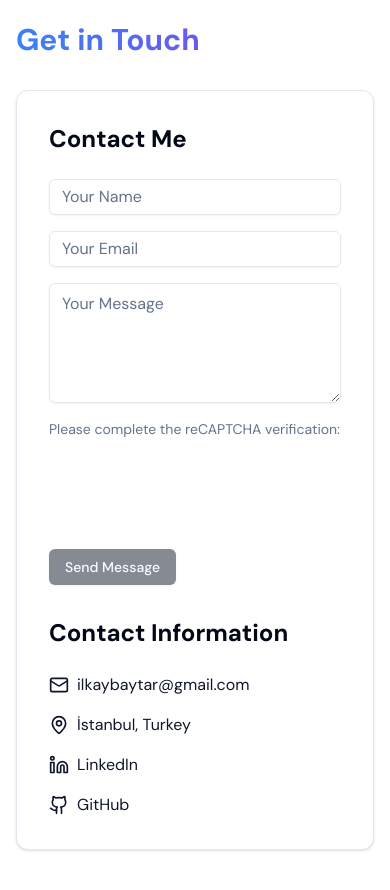
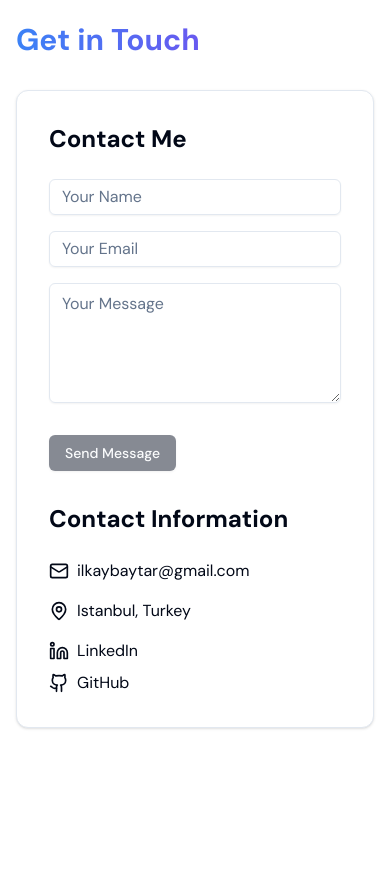
Before and after one commit to ibaytar/ilkayxyz, a Next.js app: page / in a window 390 px wide. Shown: the part 4600-5490 px from the top of the page. After the commit the page ends 5376 px from the top, so only its background shows below. Built offline with nearby package versions, Linux system fonts and the light colour scheme; no server answers.

Commit message:
final fix for the emailjs

```diff
--- a/app/layout.tsx
+++ b/app/layout.tsx
@@ -1,21 +1,20 @@
-import type React from "react"
-import "@/styles/globals.css"
-import { DM_Sans } from "next/font/google"
-import { ThemeProvider } from "@/components/theme-provider"
-import { Navbar } from "@/components/navbar"
-import { RecaptchaScript } from "@/components/recaptcha-script"
+import { Navbar } from "@/components/navbar";
+import { ThemeProvider } from "@/components/theme-provider";
+import "@/styles/globals.css";
+import { DM_Sans } from "next/font/google";
+import type React from "react";
 
-const dmSans = DM_Sans({ subsets: ["latin"] })
+const dmSans = DM_Sans({ subsets: ["latin"] });
 
 export const metadata = {
   title: "İlkay Şafak Baytar - Portfolio",
   description: "Full-Stack Developer Portfolio",
-}
+};
 
 export default function RootLayout({
   children,
 }: {
-  children: React.ReactNode
+  children: React.ReactNode;
 }) {
   return (
     <html lang="en" suppressHydrationWarning>
@@ -24,8 +23,7 @@ export default function RootLayout({
           <Navbar />
           {children}
         </ThemeProvider>
-        <RecaptchaScript />
       </body>
     </html>
-  )
+  );
 }
--- a/components/contact.tsx
+++ b/components/contact.tsx
@@ -1,184 +1,154 @@
-"use client"
+"use client";
 
-import type React from "react"
+import { Button } from "@/components/ui/button";
+import { Card, CardContent } from "@/components/ui/card";
+import { Input } from "@/components/ui/input";
+import { Textarea } from "@/components/ui/textarea";
+import emailjs from "@emailjs/browser";
+import { Github, Linkedin, Mail, MapPin } from "lucide-react";
+import React, { useEffect, useRef, useState } from "react";
 
-import { useState, useRef, useCallback } from "react"
-import { Card, CardContent } from "@/components/ui/card"
-import { Input } from "@/components/ui/input"
-import { Textarea } from "@/components/ui/textarea"
-import { Button } from "@/components/ui/button"
-import { Mail, MapPin, Linkedin, Github, AlertCircle } from "lucide-react"
-import emailjs from "@emailjs/browser"
-import { ReCaptcha } from "./recaptcha"
-
-const Contact = () => {
-  const [formData, setFormData] = useState({
-    name: "",
-    email: "",
-    message: "",
-  })
-  const [isSubmitted, setIsSubmitted] = useState(false)
-  const [isSubmitting, setIsSubmitting] = useState(false)
-  const [error, setError] = useState("")
-  const [recaptchaToken, setRecaptchaToken] = useState<string>("")
-  const form = useRef<HTMLFormElement>(null)
-
-  const handleChange = (e: React.ChangeEvent<HTMLInputElement | HTMLTextAreaElement>) => {
-    const { name, value } = e.target
-    setFormData((prevState) => ({ ...prevState, [name]: value }))
-  }
-
-  const handleRecaptchaVerify = useCallback((token: string) => {
-    console.log("reCAPTCHA verified with token:", token)
-    setRecaptchaToken(token)
-    setError("")
-  }, [])
-
-  const handleSubmit = async (e: React.FormEvent<HTMLFormElement>) => {
-    e.preventDefault()
-
-    if (!recaptchaToken) {
-      setError("Please complete the reCAPTCHA verification before sending the message.")
-      return
-    }
-
-    if (!form.current) {
-      setError("Form not initialized properly. Please try again.")
-      return
-    }
-
-    const serviceId = process.env.NEXT_PUBLIC_EMAILJS_SERVICE_ID
-    const templateId = process.env.NEXT_PUBLIC_EMAILJS_TEMPLATE_ID
-    const publicKey = process.env.NEXT_PUBLIC_EMAILJS_PUBLIC_KEY
-
-    if (!serviceId || !templateId || !publicKey) {
-      setError("Email service not configured properly. Please contact the administrator.")
-      return
-    }
-
-    setIsSubmitting(true)
-    setError("")
-
-    try {
-      const result = await emailjs.sendForm(
-        serviceId,
-        templateId,
-        form.current,
-        publicKey
-      )
-
-      console.log("SUCCESS!", result.text)
-      setFormData({ name: "", email: "", message: "" })
-      setIsSubmitted(true)
-      setTimeout(() => setIsSubmitted(false), 5000)
-    } catch (error) {
-      console.error("FAILED...", error)
-      setError("Failed to send message. Please try again later.")
-    } finally {
-      setIsSubmitting(false)
+declare global {
+  interface Window {
+    onRecaptchaVerify: ((token: string) => void) | null;
+    grecaptcha: {
+      reset: () => void;
+    };
   }
 }
 
+const Contact = () => {
+  const form = useRef<HTMLFormElement>(null);
+  const [recaptchaToken, setRecaptchaToken] = useState<string>("");
+
+  useEffect(() => {
+    window.onRecaptchaVerify = (token: string) => {
+      setRecaptchaToken(token);
+    };
+
+    const script = document.createElement("script");
+    script.src = "https://www.google.com/recaptcha/api.js";
+    script.async = true;
+    document.body.appendChild(script);
+
+    return () => {
+      window.onRecaptchaVerify = null;
+      if (script.parentNode) {
+        script.parentNode.removeChild(script);
+      }
+    };
+  }, []);
+
+  const sendEmail = async (e: React.FormEvent<HTMLFormElement>) => {
+    e.preventDefault();
+
+    if (!form.current) return;
+
+    if (!recaptchaToken) {
+      alert("Please complete the reCAPTCHA verification");
+      return;
+    }
+
+    try {
+      await emailjs.sendForm(
+        process.env.NEXT_PUBLIC_EMAILJS_SERVICE_ID!,
+        process.env.NEXT_PUBLIC_EMAILJS_TEMPLATE_ID!,
+        form.current,
+        {
+          publicKey: process.env.NEXT_PUBLIC_EMAILJS_PUBLIC_KEY!,
+        }
+      );
+
+      console.log("Email sent successfully");
+      form.current.reset();
+      window.grecaptcha.reset();
+      setRecaptchaToken("");
+      alert("Your message has been sent successfully!");
+    } catch (error) {
+      console.error("Failed to send email");
+      alert("Failed to send message. Please try again.");
+    }
+  };
+
   return (
-    <section id="contact" className="container mx-auto max-w-5xl py-12 md:py-24 lg:py-32">
+    <section
+      id="contact"
+      className="container mx-auto max-w-5xl py-12 md:py-24 lg:py-32"
+    >
       <h2 className="mb-8 text-3xl font-bold gradient-text">Get in Touch</h2>
       <Card>
         <CardContent className="p-8">
           <div className="grid grid-cols-1 md:grid-cols-2 gap-8">
             <div>
               <h3 className="text-2xl font-bold mb-6">Contact Me</h3>
-              {isSubmitted ? (
-                <div
-                  className="bg-green-100 border border-green-400 text-green-700 px-4 py-3 rounded relative mb-4"
-                  role="alert"
-                >
-                  <strong className="font-bold">Thank you! </strong>
-                  <span className="block sm:inline">Your message has been sent successfully.</span>
-                </div>
-              ) : (
-                <form ref={form} onSubmit={handleSubmit} className="space-y-4">
+              <form ref={form} onSubmit={sendEmail} className="space-y-4">
                 <div>
                   <Input
                     type="text"
-                      id="name"
-                      name="name"
+                    name="from_name"
                     placeholder="Your Name"
-                      value={formData.name}
-                      onChange={handleChange}
                     required
                   />
                 </div>
                 <div>
                   <Input
                     type="email"
-                      id="email"
-                      name="email"
+                    name="from_email"
                     placeholder="Your Email"
-                      value={formData.email}
-                      onChange={handleChange}
                     required
                   />
                 </div>
                 <div>
                   <Textarea
-                      id="message"
                     name="message"
                     placeholder="Your Message"
-                      value={formData.message}
-                      onChange={handleChange}
                     required
                     className="min-h-[120px]"
                   />
                 </div>
-                  <div className="mb-6">
-                    <p className="text-sm text-muted-foreground mb-4">Please complete the reCAPTCHA verification:</p>
-                    <div className="flex justify-start">
-                      <ReCaptcha onVerifyAction={handleRecaptchaVerify} />
-                    </div>
-                  </div>
-                  {error && (
-                    <div className="flex items-center space-x-2 text-amber-500 mb-4">
-                      <AlertCircle size={16} />
-                      <span>{error}</span>
-                    </div>
-                  )}
-                  <Button type="submit" disabled={isSubmitting || !recaptchaToken}>
-                    {isSubmitting ? "Sending..." : "Send Message"}
+                <div
+                  className="g-recaptcha mb-4"
+                  data-sitekey={process.env.NEXT_PUBLIC_RECAPTCHA_SITE_KEY}
+                  data-callback="onRecaptchaVerify"
+                />
+                <Button type="submit" disabled={!recaptchaToken}>
+                  Send Message
                 </Button>
               </form>
-              )}
             </div>
+
             <div>
               <h3 className="text-2xl font-bold mb-6">Contact Information</h3>
               <div className="space-y-4">
                 <div className="flex items-center space-x-2">
-                  <Mail size={20} className="text-primary" />
-                  <a href="mailto:ilkaybaytar@gmail.com" className="hover:underline text-primary">
-                    ilkaybaytar@gmail.com
+                  <Mail className="h-5 w-5" />
+                  <a href="mailto:ilkaybaytar@gmail.com">
+                    <span>ilkaybaytar@gmail.com</span>
                   </a>
                 </div>
                 <div className="flex items-center space-x-2">
-                  <MapPin size={20} className="text-primary" />
-                  <span className="text-primary">İstanbul, Turkey</span>
+                  <MapPin className="h-5 w-5" />
+                  <span>Istanbul, Turkey</span>
                 </div>
+                <div className="space-y-2">
                   <div className="flex items-center space-x-2">
-                  <Linkedin size={20} className="text-primary" />
+                    <Linkedin className="h-5 w-5" />
                     <a
-                    href="https://www.linkedin.com/in/ilkay-baytar/"
+                      href="https://linkedin.com/in/ilkaybaytar"
                       target="_blank"
                       rel="noopener noreferrer"
-                    className="hover:underline text-primary"
+                      className="hover:text-primary transition-colors"
                     >
                       LinkedIn
                     </a>
                   </div>
                   <div className="flex items-center space-x-2">
-                  <Github size={20} className="text-primary" />
+                    <Github className="h-5 w-5" />
                     <a
                       href="https://github.com/ibaytar"
                       target="_blank"
                       rel="noopener noreferrer"
-                    className="hover:underline text-primary"
+                      className="hover:text-primary transition-colors"
                     >
                       GitHub
                     </a>
@@ -186,10 +156,11 @@ const Contact = () => {
                 </div>
               </div>
             </div>
+          </div>
         </CardContent>
       </Card>
     </section>
-  )
-}
+  );
+};
 
-export default Contact
+export default Contact;
--- a/components/recaptcha-script.tsx
+++ /dev/null
@@ -1,48 +0,0 @@
-"use client"
-
-import Script from "next/script"
-
-interface ReCaptchaInstance {
-  render: (
-    container: HTMLElement | string,
-    parameters: {
-      sitekey: string;
-      callback?: (token: string) => void;
-      expired?: () => void;
-      error?: () => void;
-      theme?: 'light' | 'dark';
-      size?: 'normal' | 'compact';
-    }
-  ) => number;
-  reset: (widgetId?: number) => void;
-  getResponse: (widgetId?: number) => string;
-  execute: (widgetId?: number) => void;
-}
-
-declare global {
-  interface Window {
-    onRecaptchaLoad: () => void;
-    grecaptcha: ReCaptchaInstance;
-  }
-}
-
-export function RecaptchaScript() {
-  const siteKey = process.env.NEXT_PUBLIC_RECAPTCHA_SITE_KEY
-  if (!siteKey) {
-    console.error("NEXT_PUBLIC_RECAPTCHA_SITE_KEY is not set")
-    return null
-  }
-
-  return (
-    <Script
-      src={`https://www.google.com/recaptcha/api.js?render=explicit`}
-      strategy="afterInteractive"
-      onLoad={() => {
-        console.log("reCAPTCHA script loaded")
-        if (typeof window !== 'undefined') {
-          window.dispatchEvent(new Event("recaptchaLoaded"))
-        }
-      }}
-    />
-  )
-}
--- a/components/recaptcha.tsx
+++ /dev/null
@@ -1,91 +0,0 @@
-"use client"
-
-import { useEffect, useRef, useState } from "react"
-
-interface ReCaptchaProps {
-  onVerifyAction: (token: string) => void;
-  theme?: 'light' | 'dark';
-  size?: 'normal' | 'compact';
-}
-
-interface ReCaptchaInstance {
-  render: (
-    container: HTMLElement | string,
-    parameters: {
-      sitekey: string;
-      callback?: (token: string) => void;
-      expired?: () => void;
-      error?: () => void;
-      theme?: 'light' | 'dark';
-      size?: 'normal' | 'compact';
-    }
-  ) => number;
-  reset: (widgetId?: number) => void;
-  getResponse: (widgetId?: number) => string;
-  execute: (widgetId?: number) => void;
-}
-
-declare global {
-  interface Window {
-    grecaptcha: ReCaptchaInstance;
-  }
-}
-
-export function ReCaptcha({ onVerifyAction, theme = 'light', size = 'normal' }: ReCaptchaProps) {
-  const containerRef = useRef<HTMLDivElement>(null)
-  const [isLoaded, setIsLoaded] = useState(false)
-
-  useEffect(() => {
-    const loadReCaptcha = () => {
-      const siteKey = process.env.NEXT_PUBLIC_RECAPTCHA_SITE_KEY
-      if (!siteKey) {
-        console.error("NEXT_PUBLIC_RECAPTCHA_SITE_KEY is not set")
-        return
-      }
-
-      if (!window.grecaptcha?.render) {
-        console.error("reCAPTCHA not loaded yet")
-        return
-      }
-
-      if (!containerRef.current || isLoaded) {
-        return
-      }
-
-      try {
-        window.grecaptcha.render(containerRef.current, {
-          sitekey: siteKey,
-          callback: onVerifyAction,
-          theme,
-          size,
-        })
-        setIsLoaded(true)
-      } catch (error) {
-        console.error("Error rendering reCAPTCHA:", error)
-      }
-    }
-
-    const handleRecaptchaLoad = () => {
-      if (typeof window !== 'undefined' && window.grecaptcha) {
-        loadReCaptcha()
-      }
-    }
-
-    // Try to load if already available
-    handleRecaptchaLoad()
-
-    // Listen for the load event
-    window.addEventListener("recaptchaLoaded", handleRecaptchaLoad)
-    return () => {
-      window.removeEventListener("recaptchaLoaded", handleRecaptchaLoad)
-    }
-  }, [onVerifyAction, theme, size, isLoaded])
-
-  return (
-    <div
-      ref={containerRef}
-      className="g-recaptcha"
-      style={{ minHeight: '78px' }}
-    />
-  )
-}
--- a/next.config.js
+++ b/next.config.js
@@ -1,10 +1,6 @@
 const nextConfig = {
   reactStrictMode: true,
-  env: {
-    NEXT_PUBLIC_EMAILJS_SERVICE_ID: "your_service_id",
-    NEXT_PUBLIC_EMAILJS_TEMPLATE_ID: "your_template_id",
-    NEXT_PUBLIC_EMAILJS_PUBLIC_KEY: "your_public_key",
-  },
+
 }
 
 module.exports = nextConfig
--- a/package.json
+++ b/package.json
@@ -18,6 +18,7 @@
     "@radix-ui/react-slot": "^1.1.2",
     "class-variance-authority": "^0.7.1",
     "clsx": "^2.1.1",
+    "emailjs": "^4.0.3",
     "framer-motion": "^12.4.7",
     "lucide-react": "^0.475.0",
     "next": "14.2.16",
```
Also changed, not shown: 1 other file (tests, documents, lock files or other folders). Lines whose indentation alone changed are shown as unchanged.
